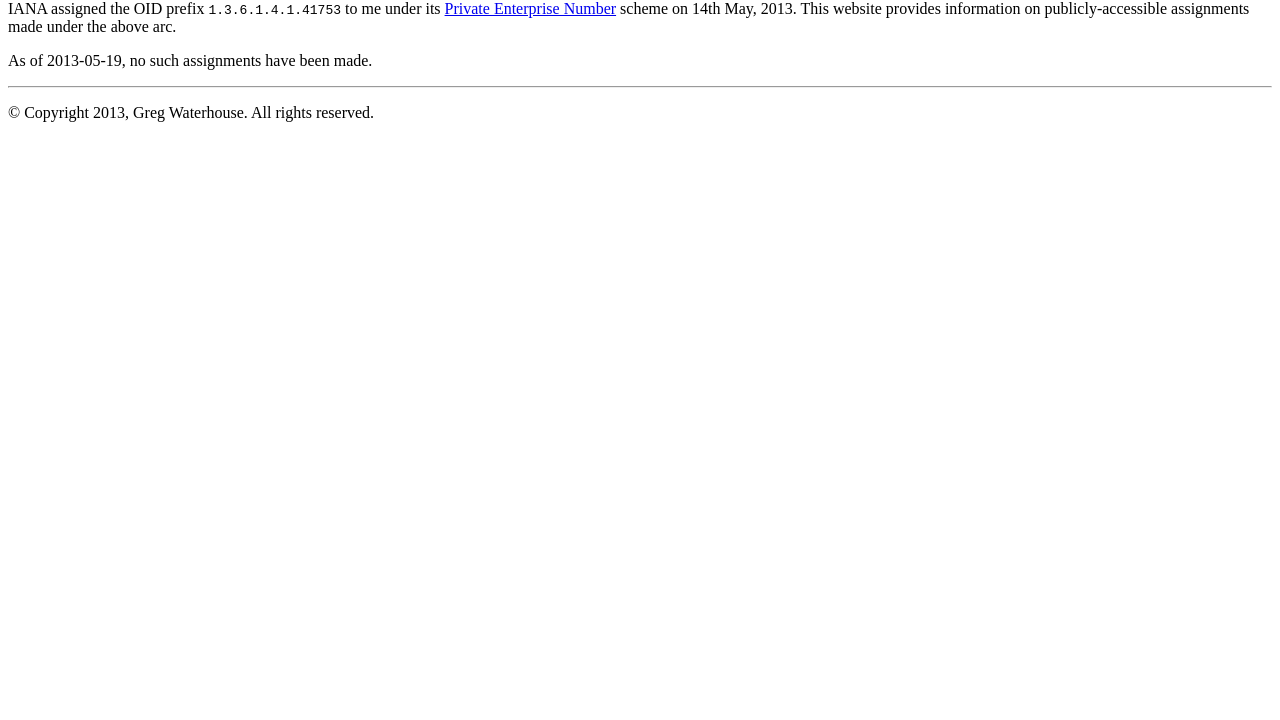
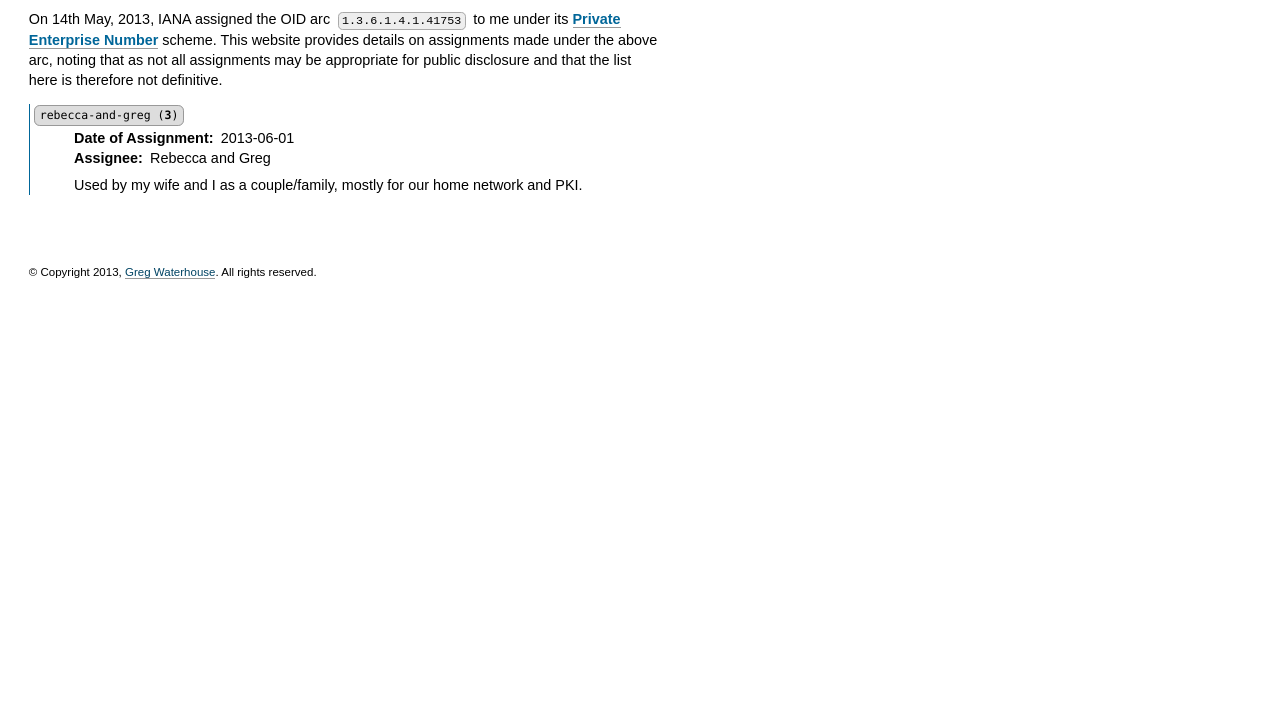
Before and after one commit to Calrion/OID-Register, a plain HTML site: page index.html in a window 1280 px wide. Shown: the part 80-800 px from the top of the page. Drawn offline with Linux system fonts and the light colour scheme.

Commit message:
New styles & rebecca-and-greg(3) assignment.
* Homepage is now valid HTML5.
* Added CSS stylesheet for improved visual design.
* Grabs (47kB) Chaparral Pro from Typekit.
* Added Google Analytics.

* Added assignment for `rebecca-and-greg(3)`.

The new stylesheet should work for multi-level assignments as long as the whole `dl.assignment` is nested (within the `dd` of the previous level).

```diff
--- a/index.html
+++ b/index.html
@@ -1,12 +1,66 @@
-<!DOCTYPE html PUBLIC "-//W3C//DTD XHTML 1.0 Transitional//EN" "http://www.w3.org/TR/xhtml1/DTD/xhtml1-transitional.dtd">
-<html xmlns="http://www.w3.org/1999/xhtml">
- <head>
+<!DOCTYPE html>
+<html>
+<head>
+  <meta charset="utf-8">
   <title>OID Register for 1.3.6.1.4.1.41753</title>
-  <meta name="viewport" content="width=device-width" />
- </head>
- <body>
-<h1>OID Register</h1>
-<p>IANA assigned the OID prefix <code>1.3.6.1.4.1.41753</code> to me under its <a href="http://pen.iana.org/pen/PenApplication.page">Private Enterprise Number</a> scheme on 14th May, 2013. This website provides information on publicly-accessible assignments made under the above arc.</p>
-<p>As of 2013-05-19, no such assignments have been made.</p>
-<div class="footer"><hr/><p>&copy; Copyright 2013, Greg Waterhouse. All rights reserved.</p><div>
-</body></html>
+  <meta name="viewport" content="width=device-width">
+  <meta http-equiv="imagetoolbar" content="no">
+  <link rel="stylesheet" href="res/styles.css" title="Main Stylesheet" type="text/css" media="all">
+  <script type="text/javascript" src="//use.typekit.net/zms0kha.js"></script>
+  <script type="text/javascript">try{Typekit.load();}catch(e){}</script>
+	<script type="text/javascript">
+		var _gaq = _gaq || [];
+		_gaq.push(['_setAccount', 'UA-1697796-9']);
+
+		// Track that pageview!
+		_gaq.push(['_trackPageview']);
+
+		// Ping GA once page loaded for 10 seconds.
+		setTimeout("_gaq.push(['_trackEvent', 'timing', 'pageview_duration', '10 seconds', 0, false]);", 10000);
+
+		(function() {
+			var ga = document.createElement('script'); ga.type = 'text/javascript'; ga.async = true;
+			ga.src = ('https:' == document.location.protocol ? 'https://ssl' : 'http://www') + '.google-analytics.com/ga.js';
+			var s = document.getElementsByTagName('script')[0]; s.parentNode.insertBefore(ga, s);
+		})();
+
+		// Track outbound links
+		function a_trk(link, label) {
+			try {
+				var category = (link.host == document.location.host) ? "links_internal" : "links_external";
+				var what = _gaq.push(['_trackEvent', category, link.href, label, 0, false]);
+				setTimeout('document.location = "' + link.href + '";', 100);
+			} catch(err) {}
+		}
+	</script>
+</head>
+<body lang="en" id="net.calrion.oid"><div class="page-container">
+<section class="page" id="content">
+
+<article class="primary">
+  <header><h1>OID Register</h1></header>
+  <section class="body">
+    <p>On 14th May, 2013, IANA assigned the OID arc <code>1.3.6.1.4.1.41753</code> to me under its <a href="http://pen.iana.org/pen/PenApplication.page">Private Enterprise Number</a> scheme. This website provides details on assignments made under the above arc, noting that as not all assignments may be appropriate for public disclosure and that the list here is therefore not&nbsp;definitive.</p>
+  </section>
+  <section class="register"><dl class="assignment">
+
+    <dt><span class="assignment">
+      <span class="identifier">rebecca-and-greg</span>
+      (<strong class="oid">3</strong>)
+    </span></dt>
+    <dd>
+      <dl class="meta">
+        <dt>Date of Assignment:</dt>
+        <dd class="date-assigned">2013-06-01</dd>
+        <dt>Assignee:</dt>
+        <dd class="assignee">Rebecca and Greg</dd>
+      </dl>
+      <p class="description">Used by my wife and I as a couple/family, mostly for our home network and PKI.</p>
+    </dd>
+
+  </dl></section>
+</article>
+
+</section>
+<footer class="page"><hr/><p>&copy; Copyright 2013, <a href="http://www.calrion.net/?utm_source=oidreg&utm_medium=link&utm_term=Greg+Waterhouse&utm_campaign=xpromo" onclick="a_trk(this, 'xpromo');return false;">Greg Waterhouse</a>. All rights reserved.</p></footer>
+</div></body></html>
--- /dev/null
+++ b/res/styles.css
@@ -0,0 +1,99 @@
+/*
+ * Stylesheet for OID Register
+ * Written by Greg Waterhouse.
+ * Created 2013-06-02.
+ *
+ */
+
+body {
+  margin: auto 2em;
+  font-family: "PT Sans", sans-serif;
+  font-size: 90%;
+  line-height: 1.4;
+}
+
+h1 {
+  margin-top: 1.2em;
+  margin-bottom: 0.5em;
+  font-family: "Chaparral Pro", serif;
+  font-weight: 400;
+  font-size: 2em;
+  color: #004363;
+}
+
+p {
+  margin: 0;
+  max-width: 44em;
+}
+
+/* link visited focus hover active */
+a,
+a:link,
+a:focus,
+a:hover,
+a:active {
+  border-bottom: 0.1em solid #999;
+  font-weight: 600;
+  text-decoration: none;
+  color: #069;
+}
+
+a:visited {
+  color: #004363;
+}
+
+code {
+  background-color: #eee;
+  border: 0.1em solid #aaa;
+  border-radius: 0.4em;
+  margin: 0.3em;
+  padding: 0.1em 0.3em;
+}
+
+dl.assignment {
+  border-left: 0.1em solid #069;
+  padding-left: 0.3em;
+}
+
+dl.assignment > dt > span.assignment {
+  padding: 0.2em 0.4em;
+  background-color: #ddd;
+  border: 0.1em solid #999;
+  border-radius: 0.5em;
+  font-family: Consolas, Menlo, monospace;
+  font-size: 0.8em;
+}
+
+dl.meta {margin: 0.2em 0 0.5em 0}
+
+dl.meta dt {
+  float: left;
+  margin-right: 0.5em;
+  font-weight: 700;
+}
+
+dt.assignment + dd {
+  margin-left: 1.5em;
+  margin-bottom: 2em;
+}
+
+hr {display:none}
+
+footer.page {
+  margin-top: 6em;
+  margin-bottom: 2em;
+  font-size: 0.8em;
+}
+
+footer.page a,
+footer.page a:link,
+footer.page a:focus,
+footer.page a:hover,
+footer.page a:active {
+  color: #004363;
+  font-weight: inherit;
+}
+
+footer.page a:visited {
+  color: #000;
+}
```
